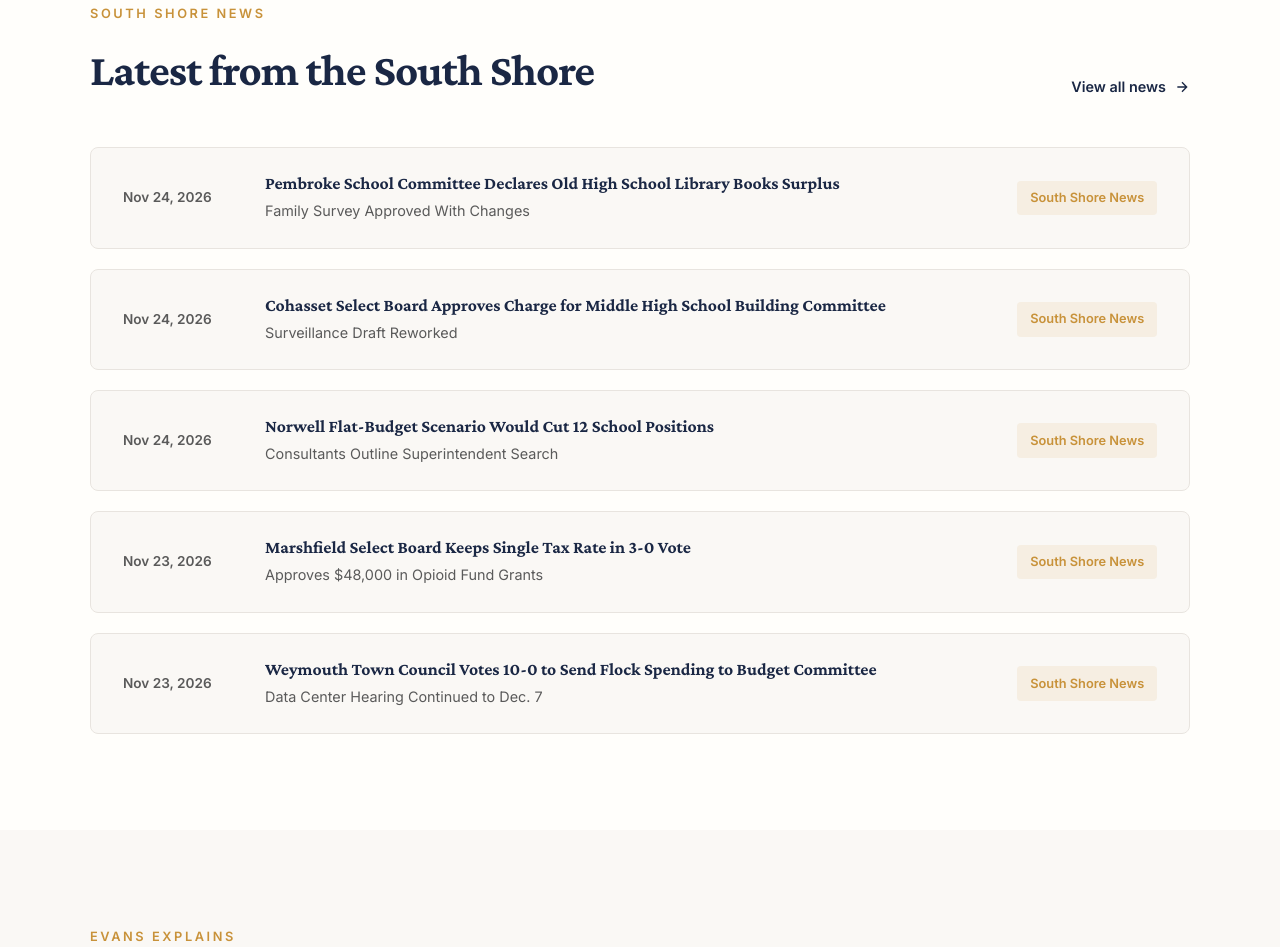
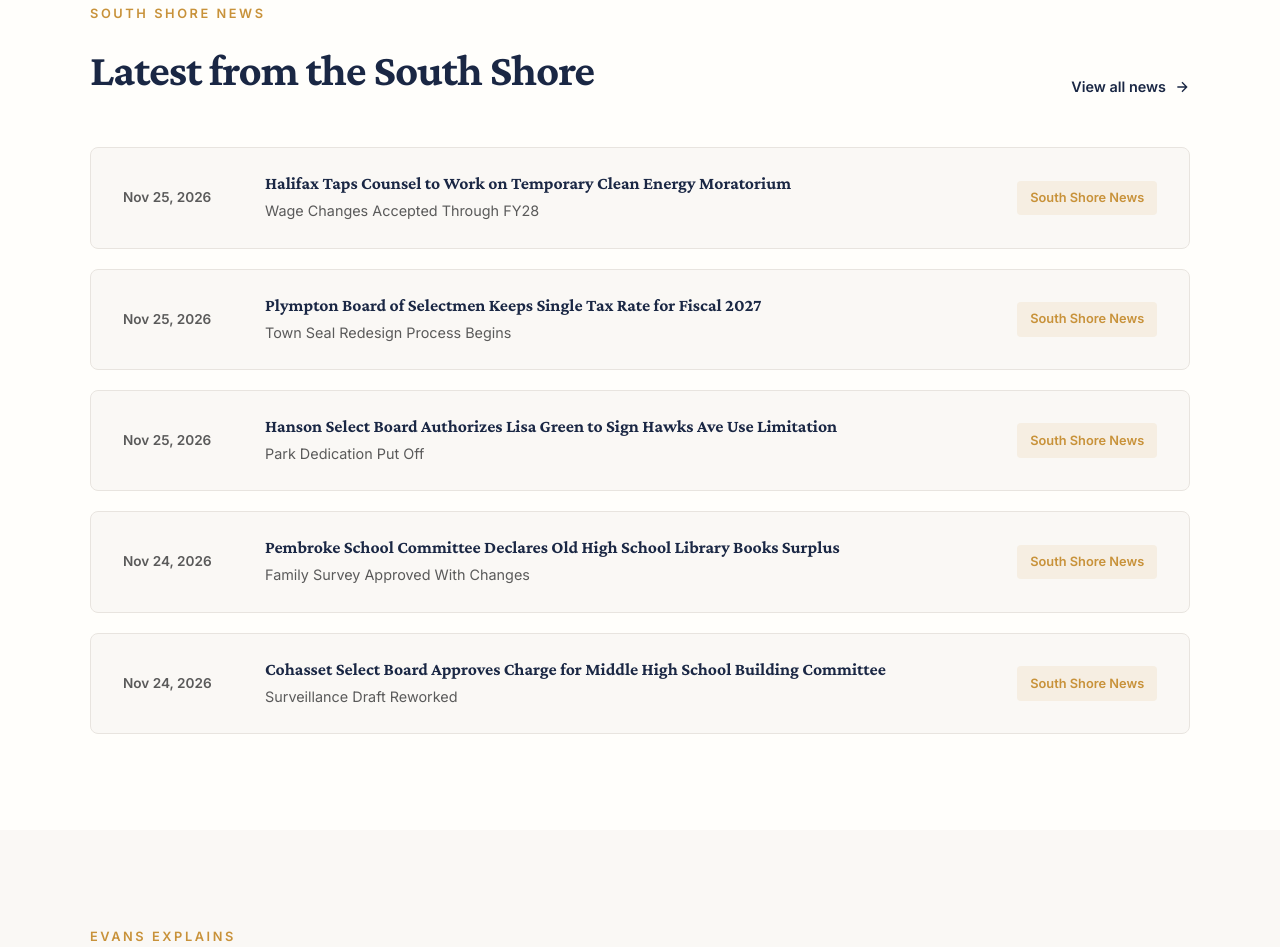
Before and after one commit to jev4ns/dotnet, a plain HTML site: page index.html in a window 1280 px wide. Shown: the part 5941-6888 px from the top of the page. Drawn offline with nearby package versions, Linux system fonts and the light colour scheme.

Commit message:
Render feeds — 2026-11-25

```diff
--- a/index.html
+++ b/index.html
@@ -818,6 +818,30 @@
 
             <div class="news-list">
                 <!-- FEED:ssn:start -->
+                <a href="https://www.southshore.news/p/halifax-taps-counsel-to-work-on-temporary" class="news-item fade-in" target="_blank" rel="noopener">
+                    <span class="news-date">Nov 25, 2026</span>
+                    <div class="news-content">
+                        <h4>Halifax Taps Counsel to Work on Temporary Clean Energy Moratorium</h4>
+                        <p>Wage Changes Accepted Through FY28</p>
+                    </div>
+                    <span class="news-source">South Shore News</span>
+                </a>
+                <a href="https://www.southshore.news/p/plympton-board-of-selectmen-keeps" class="news-item fade-in" target="_blank" rel="noopener">
+                    <span class="news-date">Nov 25, 2026</span>
+                    <div class="news-content">
+                        <h4>Plympton Board of Selectmen Keeps Single Tax Rate for Fiscal 2027</h4>
+                        <p>Town Seal Redesign Process Begins</p>
+                    </div>
+                    <span class="news-source">South Shore News</span>
+                </a>
+                <a href="https://www.southshore.news/p/hanson-select-board-authorizes-lisa" class="news-item fade-in" target="_blank" rel="noopener">
+                    <span class="news-date">Nov 25, 2026</span>
+                    <div class="news-content">
+                        <h4>Hanson Select Board Authorizes Lisa Green to Sign Hawks Ave Use Limitation</h4>
+                        <p>Park Dedication Put Off</p>
+                    </div>
+                    <span class="news-source">South Shore News</span>
+                </a>
                 <a href="https://www.southshore.news/p/pembroke-school-committee-declares" class="news-item fade-in" target="_blank" rel="noopener">
                     <span class="news-date">Nov 24, 2026</span>
                     <div class="news-content">
@@ -831,30 +855,6 @@
                     <div class="news-content">
                         <h4>Cohasset Select Board Approves Charge for Middle High School Building Committee</h4>
                         <p>Surveillance Draft Reworked</p>
-                    </div>
-                    <span class="news-source">South Shore News</span>
-                </a>
-                <a href="https://www.southshore.news/p/norwell-flat-budget-scenario-would" class="news-item fade-in" target="_blank" rel="noopener">
-                    <span class="news-date">Nov 24, 2026</span>
-                    <div class="news-content">
-                        <h4>Norwell Flat-Budget Scenario Would Cut 12 School Positions</h4>
-                        <p>Consultants Outline Superintendent Search</p>
-                    </div>
-                    <span class="news-source">South Shore News</span>
-                </a>
-                <a href="https://www.southshore.news/p/marshfield-select-board-keeps-single" class="news-item fade-in" target="_blank" rel="noopener">
-                    <span class="news-date">Nov 23, 2026</span>
-                    <div class="news-content">
-                        <h4>Marshfield Select Board Keeps Single Tax Rate in 3-0 Vote</h4>
-                        <p>Approves $48,000 in Opioid Fund Grants</p>
-                    </div>
-                    <span class="news-source">South Shore News</span>
-                </a>
-                <a href="https://www.southshore.news/p/weymouth-town-council-votes-10-0" class="news-item fade-in" target="_blank" rel="noopener">
-                    <span class="news-date">Nov 23, 2026</span>
-                    <div class="news-content">
-                        <h4>Weymouth Town Council Votes 10-0 to Send Flock Spending to Budget Committee</h4>
-                        <p>Data Center Hearing Continued to Dec. 7</p>
                     </div>
                     <span class="news-source">South Shore News</span>
                 </a>
```
